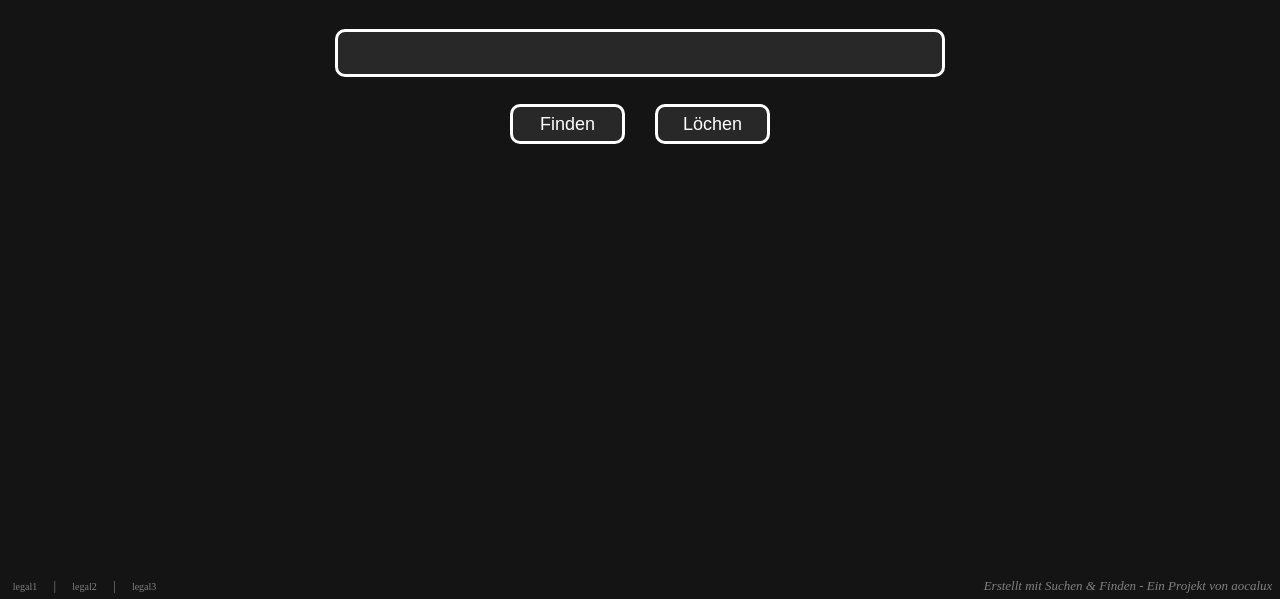
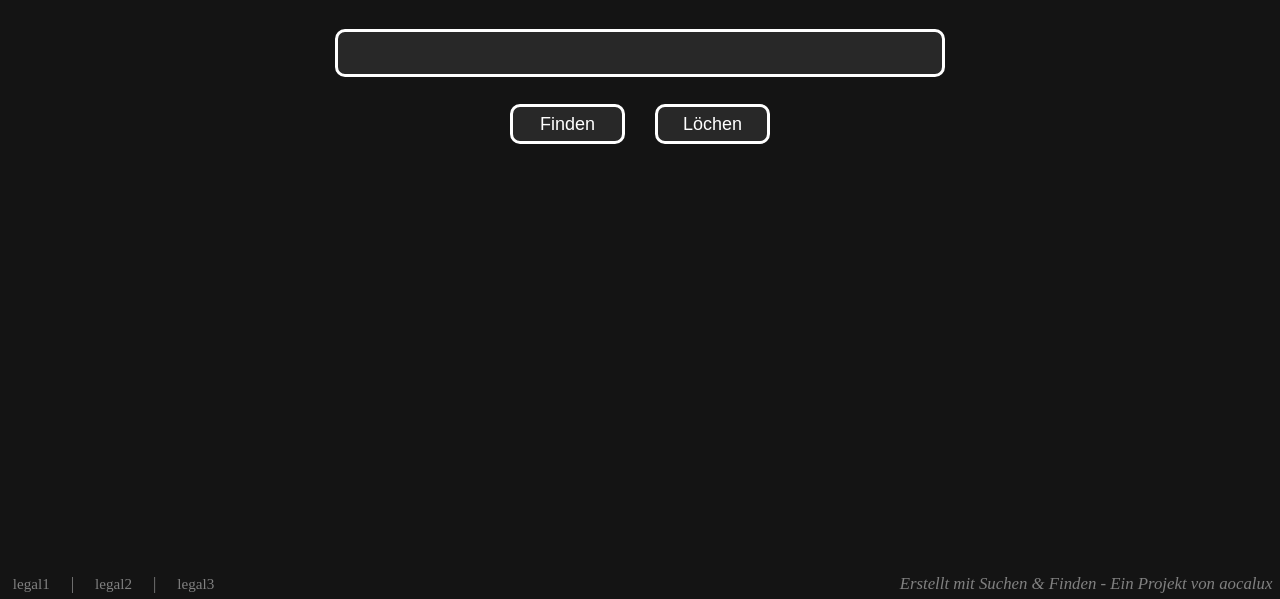
Before and after one commit to aocalux/search-and-find, a plain HTML site: page index.html in a window 1280 px wide. Shown: the part 201-800 px from the top of the page. Drawn offline with Linux system fonts and the light colour scheme.

Commit message:
update bootm link size

```diff
--- a/style/form.css
+++ b/style/form.css
@@ -66,7 +66,7 @@ input {
     margin: 0.15%;
     margin-bottom: 0.4%;
     margin-right: 0.6%;
-    font-size: small;
+    font-size: 70%;
     color: gray;
     font-style: italic;
 }
@@ -78,12 +78,12 @@ input {
     margin: 0.15%;
     margin-bottom: 0.4%;
     margin-left: 1%;
-    font-size: small;
+    font-size: 70%;
     color: gray;
 }
 
 .legal a {
-	font-size: x-small;
+	font-size: 90%;
     color: gray;
 }
 
```
